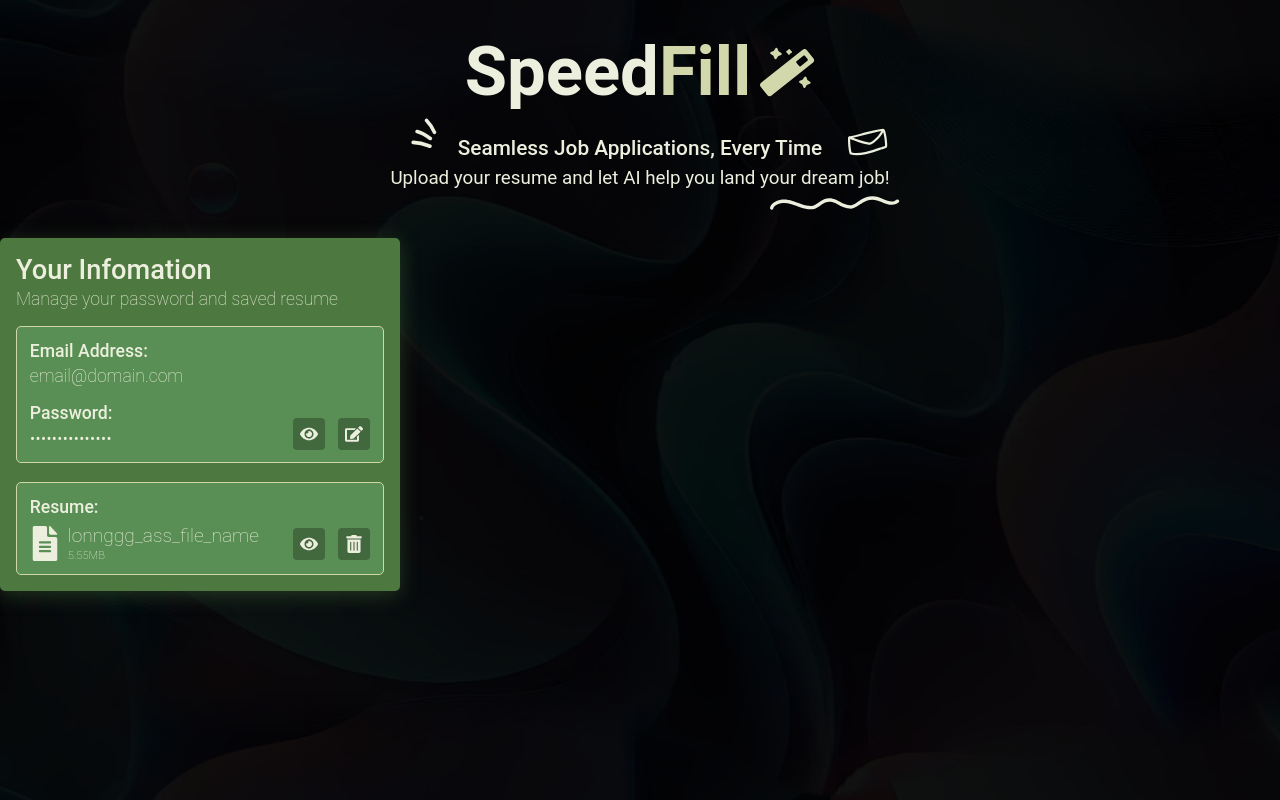
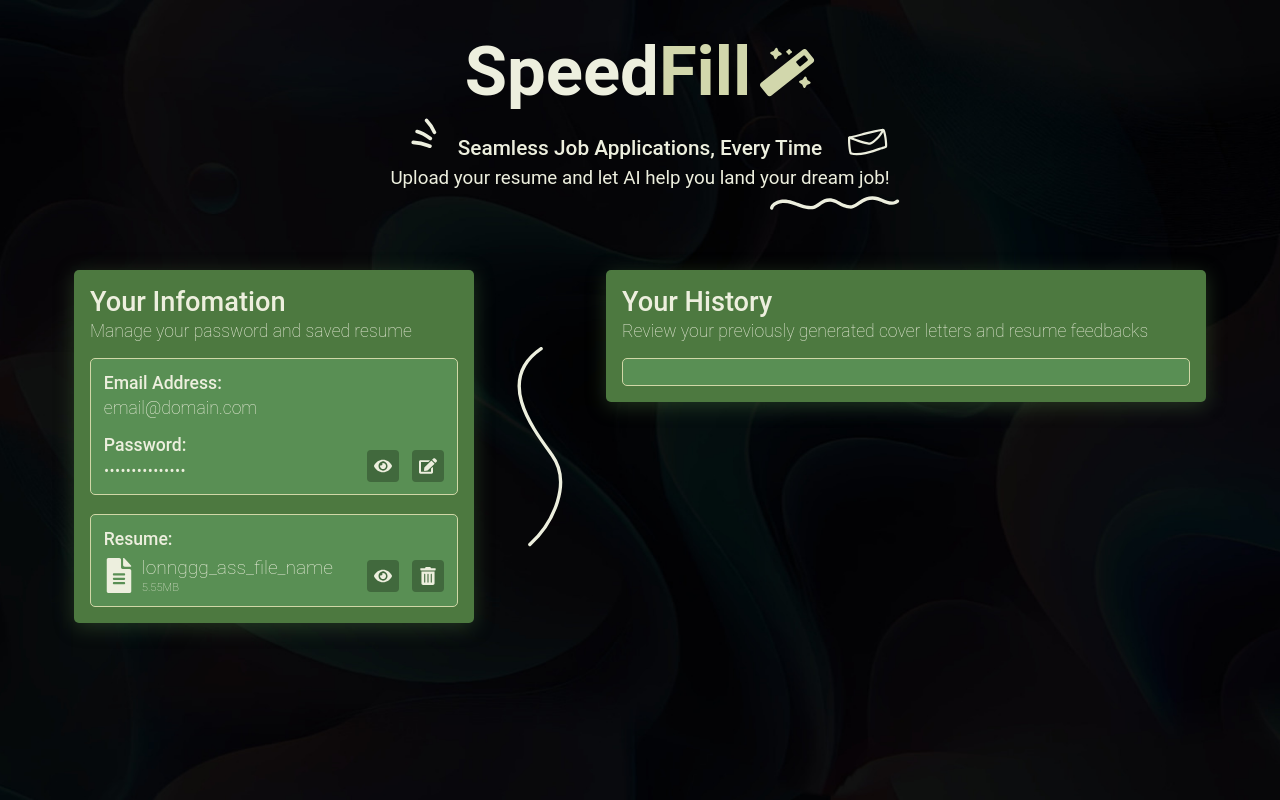
Before and after one commit to charlesphu/SpeedFill, a Next.js app: page /dashboard in a window 1280 px wide. Built offline with nearby package versions, Linux system fonts and the light colour scheme; what @mui/material-nextjs would draw is missing.

Commit message:
Create ActivityPanel Component for Dashboard page

```diff
--- a/src/app/dashboard/AccountPanel.js
+++ b/src/app/dashboard/AccountPanel.js
@@ -14,7 +14,7 @@ const AccountPanel = () => {
     <Container
       title="Your Infomation"
       subtitle="Manage your password and saved resume"
-      sx={{ marginTop: "3rem", width: "25rem" }}>
+      sx={{ width: "25rem" }}>
       <Panel>
         <Typography variant="h5" color="title">
           Email Address:
--- /dev/null
+++ b/src/app/dashboard/ActivityPanel.js
@@ -0,0 +1,18 @@
+import { Box, Typography } from "@mui/material";
+import { useState } from "react";
+
+import Container from "../components/Container";
+import Panel from "../components/Panel";
+
+const ActivityPanel = () => {
+  return (
+    <Container
+      title="Your History"
+      subtitle="Review your previously generated cover letters and resume feedbacks"
+      sx={{ width: "60rem" }}>
+      <Panel></Panel>
+    </Container>
+  );
+};
+
+export default ActivityPanel;
--- a/src/app/dashboard/page.js
+++ b/src/app/dashboard/page.js
@@ -4,6 +4,8 @@ import { Box, Typography } from "@mui/material";
 import Background from "../components/Background";
 import Title from "../components/Title";
 import AccountPanel from "./AccountPanel";
+import ActivityPanel from "./ActivityPanel";
+import Image from "next/image";
 
 const Dashboard = () => {
   return (
@@ -20,7 +22,18 @@ const Dashboard = () => {
         />
       </Box>
 
-      <AccountPanel />
+      <Box display="flex" justifyContent="center" gap="1rem" marginTop="5rem">
+        <AccountPanel />
+        <Box display="flex" alignItems="center">
+          <Image
+            src="/icons/scribbles/vertical.svg"
+            alt="scribble"
+            width={100}
+            height={200}
+          />
+        </Box>
+        <ActivityPanel />
+      </Box>
 
       <Background imageUrl="/background.jpg" />
     </>
```
